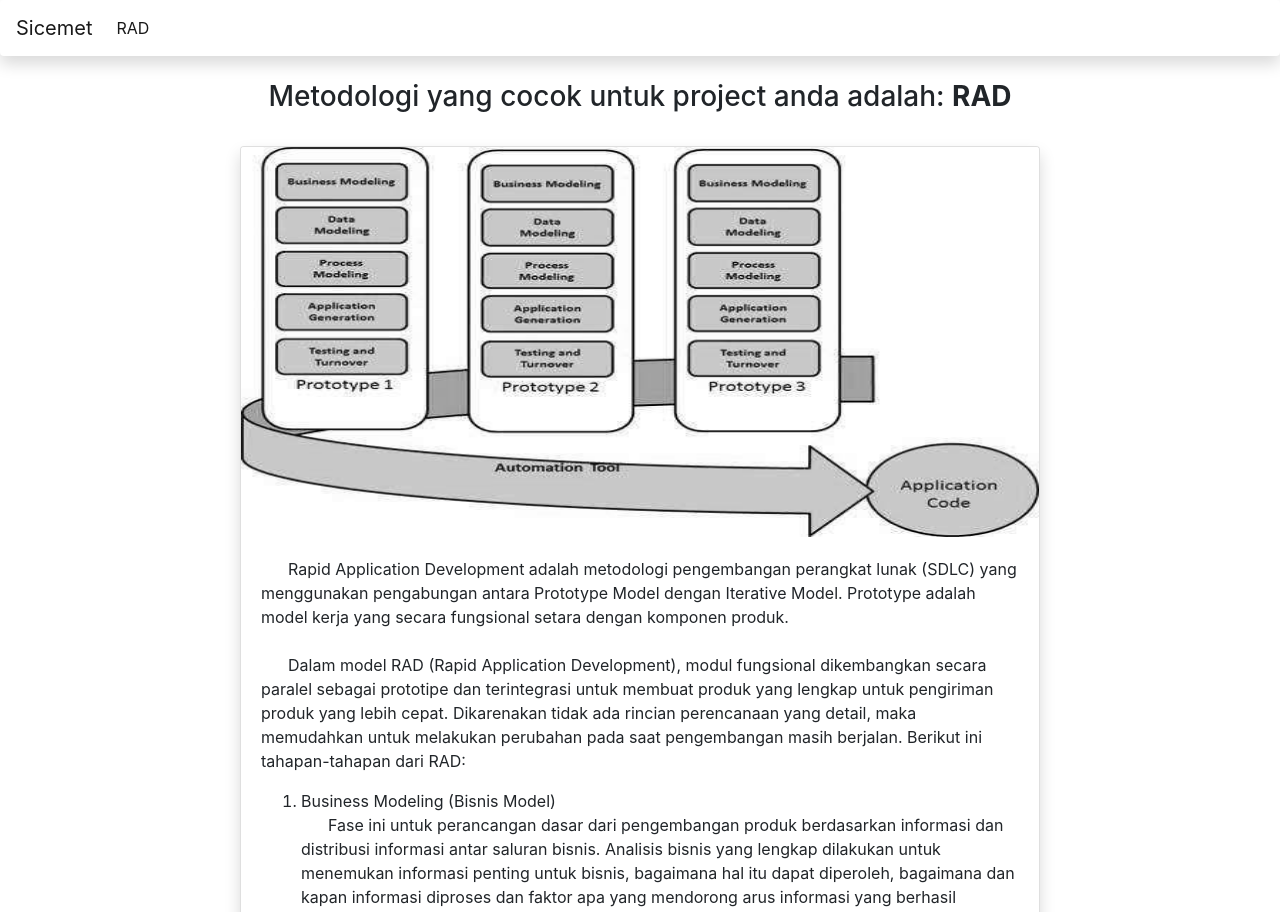
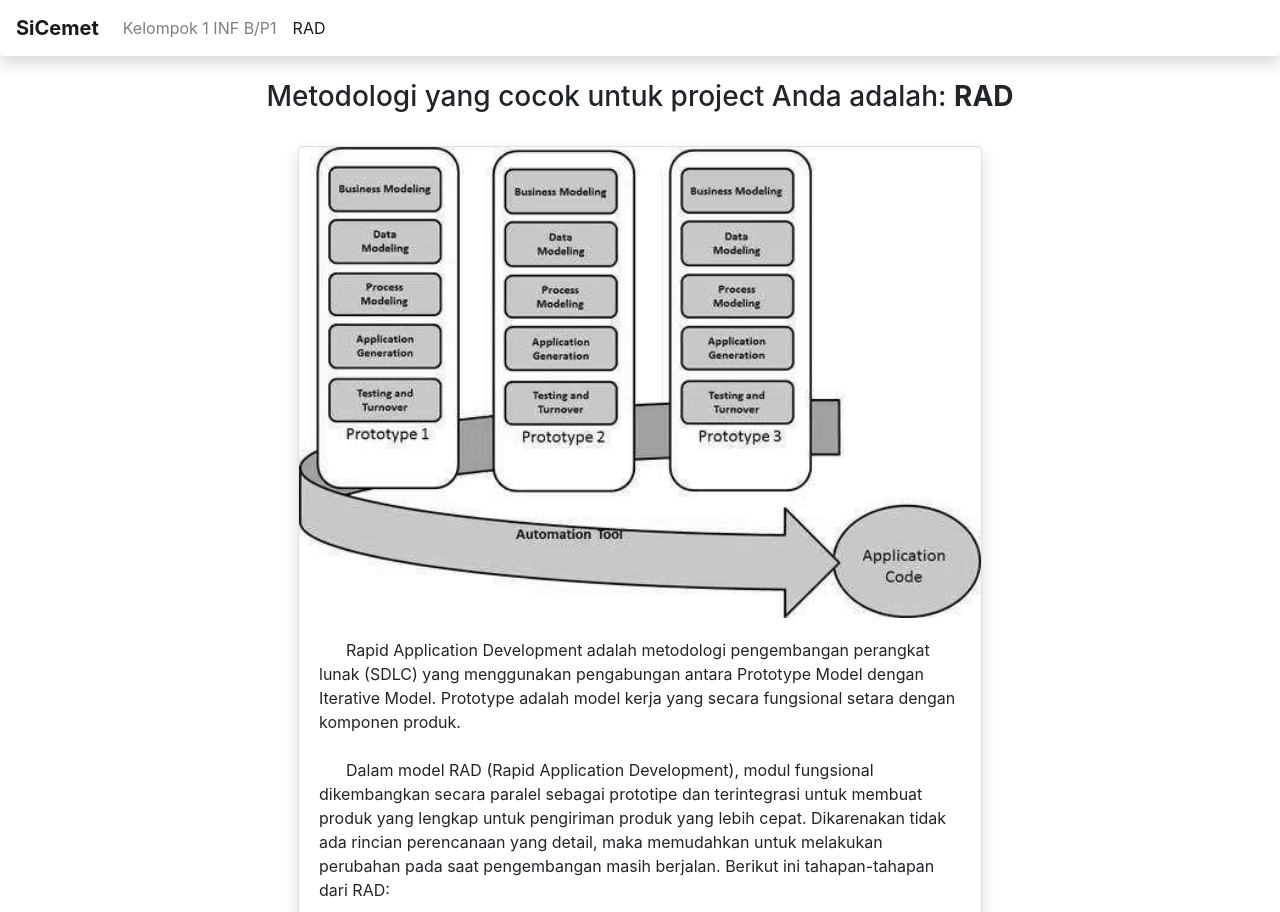
Before and after one commit to petanidata/sicemet, a plain HTML site: page rad.html in a window 1280 px wide. Shown: the top 912 px of the page. Drawn offline with nearby package versions, Linux system fonts and the light colour scheme.

Commit message:
:heavy_plus_sign: Add responsive RAD webpage

```diff
--- a/rad.html
+++ b/rad.html
@@ -13,14 +13,18 @@
     </head>
 
     <body>
+        <!-- header -->
         <header>
             <nav class="navbar navbar-expand-lg navbar-light bg-light fixed-top shadow mb-1 bg-white rounded ">
-                <a class="navbar-brand" href="index.html">Sicemet</a>
+                <a class="navbar-brand" href="index.html"><b>SiCemet</b></a>
                 <button class="navbar-toggler" type="button" data-toggle="collapse" data-target="#navbarNavAltMarkup" aria-controls="navbarNavAltMarkup" aria-expanded="false" aria-label="Toggle navigation">
-                  <span class="navbar-toggler-icon"></span>
+                    <span class="navbar-toggler-icon"></span>
                 </button>
-                <div class="collapse navbar-collapse" id="navbarNav">
-                    <ul class="navbar-nav">
+                <div class="collapse navbar-collapse" id="navbarNavAltMarkup">
+                    <ul class="navbar-nav mr-auto">
+                      <li class="nav-item">
+                          <a class="nav-link" href="kelompok.html">Kelompok 1 INF B/P1</a>
+                      </li>
                       <li class="nav-item active">
                         <a class="nav-link" href="#">RAD <span class="sr-only">(current)</span></a>
                       </li>
@@ -32,10 +36,10 @@
         <!--Main Content-->
         <div class="container">
             <div class="row justify-content-center align-items-center">
-                <h3 style="margin-bottom: 2rem; margin-top: 5rem;">Metodologi yang cocok untuk project anda adalah: <b>RAD</b></h3>
-                <div class="shadow mb-5 bg-white rounded" style="width: 50rem;">
-                    <div class="card" style="width: 50rem;">
-                        <img class="card-img-top" src="img/rad.png" alt="Card image cap" height="390" width="auto">
+                <h3 style="margin-bottom: 2rem; margin-top: 5rem;">Metodologi yang cocok untuk project Anda adalah: <b>RAD</b></h3>
+                <div class="shadow mb-5 bg-white rounded" style="width: 60%">
+                    <div class="card" style="width: 100%;">
+                        <img class="card-img-top" src="img/rad.png" alt="Card image cap" height="auto" width="100%">
                         <div class="card-body">
                         <p class="card-text">
                             &nbsp;&nbsp;&nbsp;&nbsp;&nbsp;&nbsp;Rapid Application Development adalah metodologi pengembangan perangkat lunak (SDLC) yang menggunakan pengabungan antara
@@ -98,6 +102,9 @@
                             </ol>
                         </p>
                         </div>
+                        <form class="form-inline" action="index.html" style="margin-bottom:20px; margin-right:20px;">
+                            <button type="submit" class="btn btn-secondary ml-auto">Kembali ke List Metodologi</button>
+                        </form>
                     </div>
                 </div>
             </div>
```
